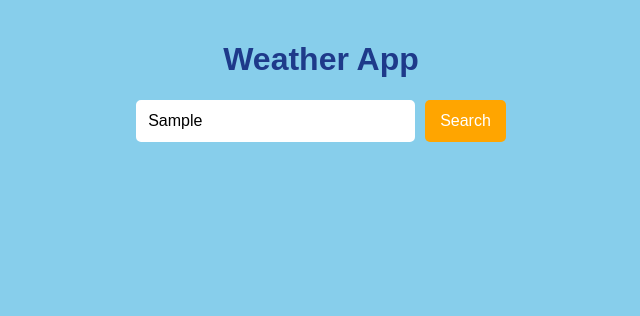
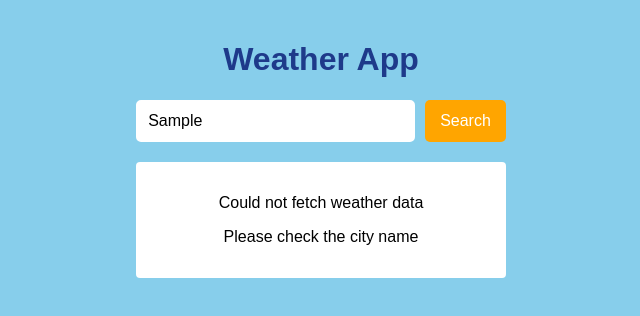
Before and after one commit to AlexDegerman/weather-app-ts, a React (Vite) app: page / in a window 1280 px wide. Both pictures are taken after typing "Sample" into the empty fields and a click on the button "Search". Shown: the top 316 px of the page, without its empty margins (319-959 px from the left). Built offline with nearby package versions, Linux system fonts and the light colour scheme; no server answers.

Commit message:
Add notification for failed search

```diff
--- a/src/App.tsx
+++ b/src/App.tsx
@@ -28,6 +28,7 @@ interface ForecastDay {
 const App = () => {
   const [weatherData, setWeatherData] = useState<WeatherData | null>(null)
   const [forecast, setForecast] = useState<ForecastDay[]>([])
+  const [showNotification, setShowNotification] = useState(false)
 
   const fetchWeather = async (city: string) => {
     try {
@@ -39,6 +40,10 @@ const App = () => {
       setForecast(response.data.forecast.forecastday)
     } catch {
       setWeatherData(null)
+      setShowNotification(true)
+      setTimeout(() => {
+        setShowNotification(false)
+      }, 4000)
     }
   }
 
@@ -46,6 +51,12 @@ const App = () => {
     <div className="app-container">
       <h1>Weather App</h1>
       <SearchBar onSearch={fetchWeather}/>
+      {showNotification && (
+        <div className="notification">
+          <p>Could not fetch weather data</p>
+          <p>Please check the city name</p>
+        </div>
+      )}
       {weatherData && (
         <WeatherCard weather={weatherData} forecast={forecast}/>
       )}
```
